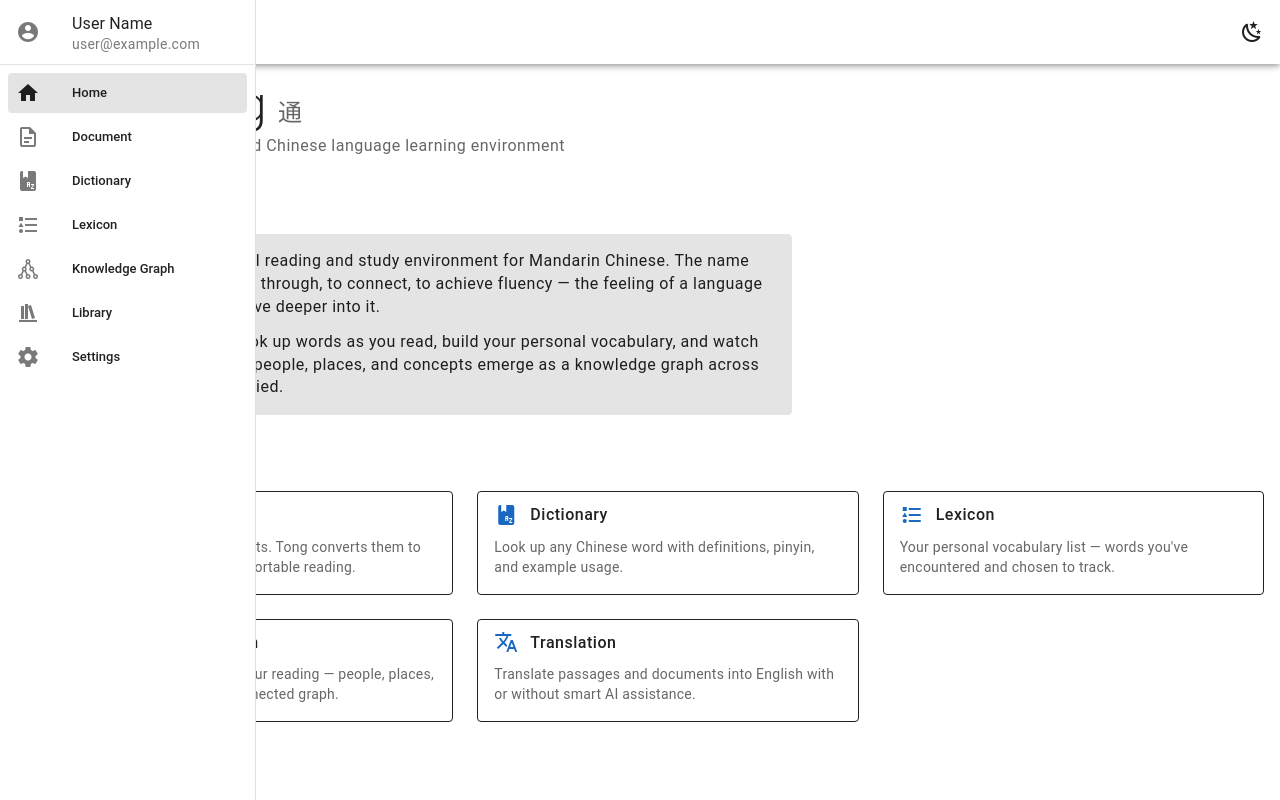
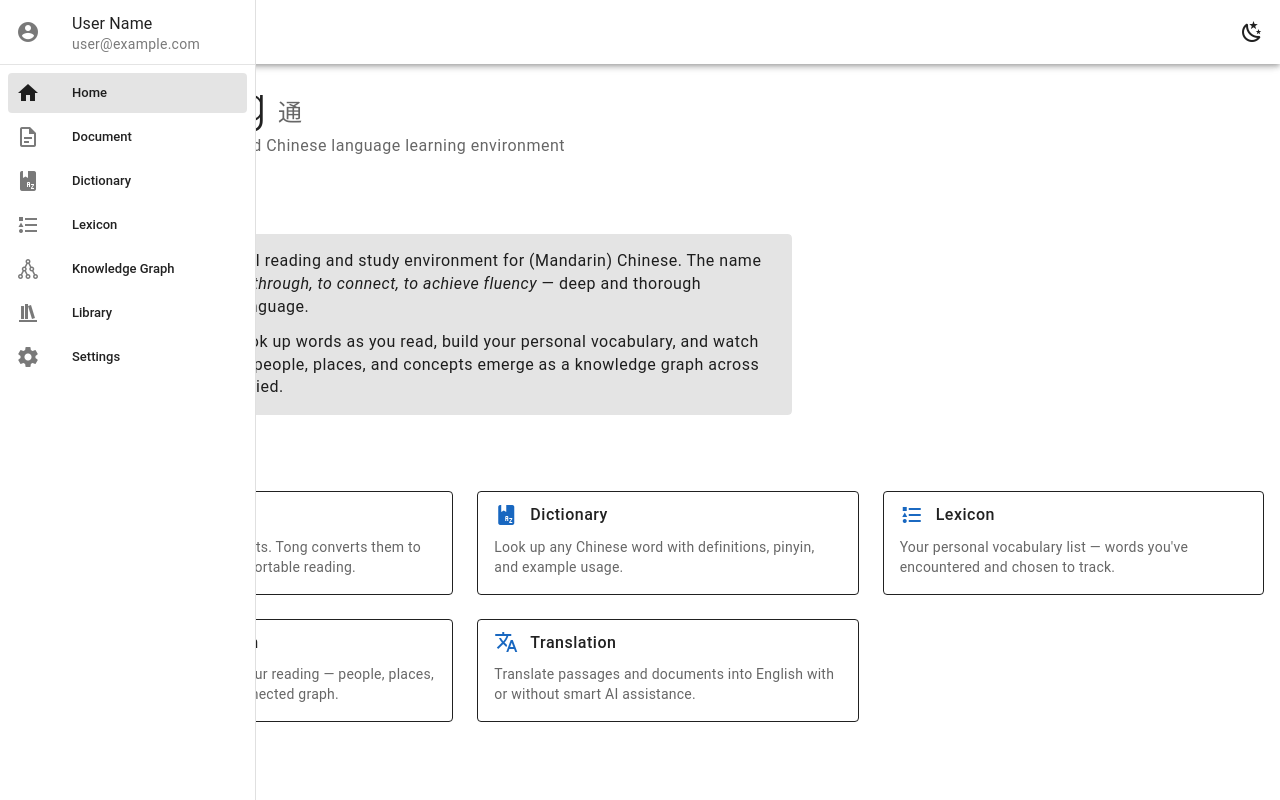
Before and after one commit to tmthyln/tong, a Vue app: page / in a window 1280 px wide. Built offline with nearby package versions, Linux system fonts and the light colour scheme.

Commit message:
ui: update copy for home page

```diff
--- a/src/views/HomeView.vue
+++ b/src/views/HomeView.vue
@@ -50,9 +50,8 @@ const features = [
       <v-card variant="tonal" max-width="720">
         <v-card-text class="text-body-1">
           <p class="mb-3">
-            Tong (通) is a personal reading and study environment for Mandarin Chinese. The name
-            evokes <em>tōng</em> — to pass through, to connect, to achieve fluency — the feeling of
-            a language opening up as you move deeper into it.
+            Tong (通) is a personal reading and study environment for (Mandarin) Chinese. The name (tōng)
+            means <em>to pass through, to connect, to achieve fluency</em> — deep and thorough understanding of a language.
           </p>
           <p>
             Import documents, look up words as you read, build your personal vocabulary, and watch
```
